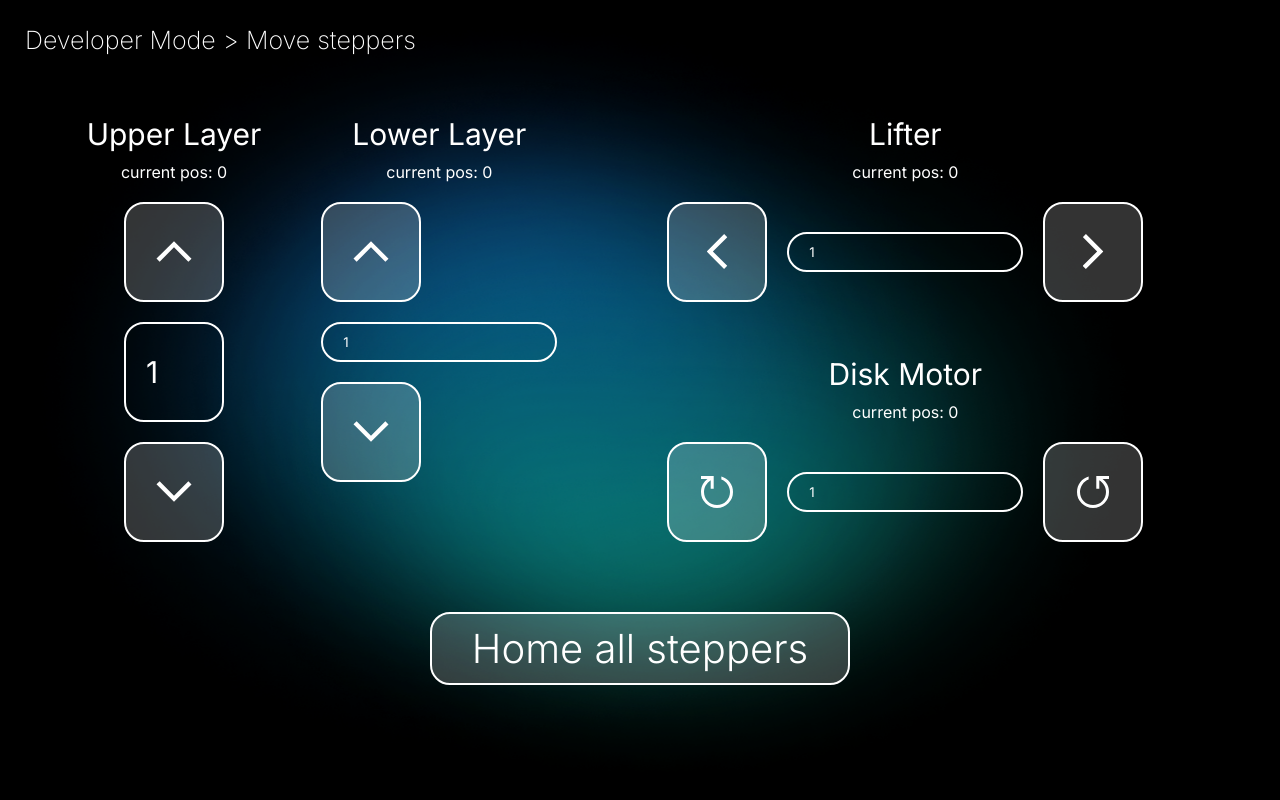
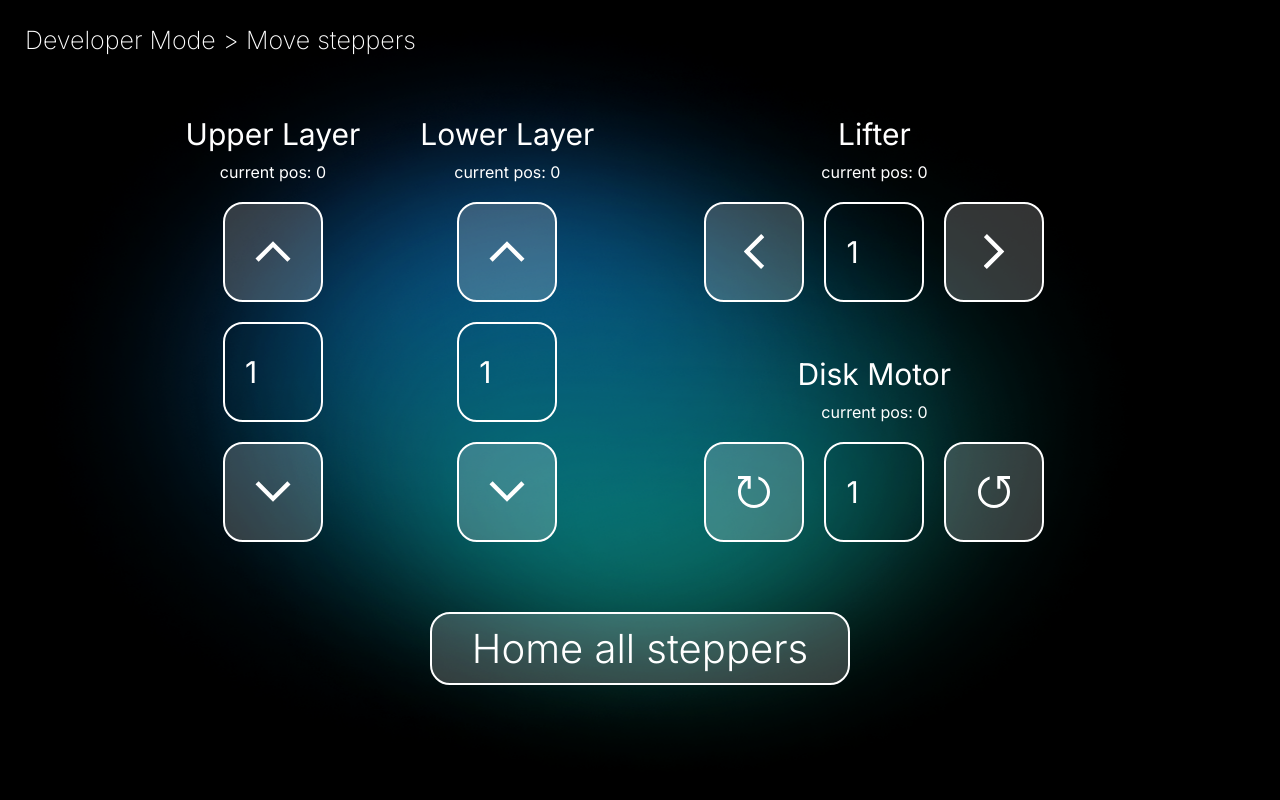
Before and after one commit to nicklas-rn/orbio, a Django app: page /developer_moveSteppers/ in a window 1280 px wide. Run offline with Django 3.2, Linux system fonts and the light colour scheme; some web fonts are replaced.

Commit message:
fix move stepper input style

```diff
--- a/orbioUI/templates/orbioUI/developer_moveSteppers.html
+++ b/orbioUI/templates/orbioUI/developer_moveSteppers.html
@@ -40,7 +40,7 @@
             <p class="element-position">current pos: <span class="element-position-value" id="element-position-lowerLayer">0</span></p>
             <div class="element-inputs element-inputs-vertical">
                 <button class="element-button element-button-vertical element-button-up" onclick="moveElement('lowerLayer', '1')"><img class="arrow arrow-up" src="/media/orbioUI/icons/arrow-up.svg"></button>
-                <input class="element-steps" id="element-steps-lowerLayer" type="number" placeholder="distance" min="1" value="1">
+                <input class="quadratic-input element-steps" id="element-steps-lowerLayer" type="number" placeholder="distance" min="1" value="1">
                 <button class="element-button element-button-vertical element-button-down" onclick="moveElement('lowerLayer', '0')"><img class="arrow arrow-down" src="/media/orbioUI/icons/arrow-up.svg"></button>
             </div>
         </div>
@@ -51,7 +51,7 @@
                 <p class="element-position">current pos: <span class="element-position-value" id="element-position-lifter">0</span></p>
                 <div class="element-inputs element-inputs-horizontal">
                     <button class="element-button element-button-horizontal element-button-up" onclick="moveElement('lifter', '1')"><img class="arrow arrow-left" src="/media/orbioUI/icons/arrow-up.svg"></button>
-                    <input class="element-steps" id="element-steps-lifter" type="number" placeholder="distance" min="1" value="1">
+                    <input class="quadratic-input element-steps" id="element-steps-lifter" type="number" placeholder="distance" min="1" value="1">
                     <button class="element-button element-button-horizontal element-button-down" onclick="moveElement('lifter', '0')"><img class="arrow arrow-right" src="/media/orbioUI/icons/arrow-up.svg"></button>
                 </div>
             </div>
@@ -60,7 +60,7 @@
                 <p class="element-position">current pos: <span class="element-position-value" id="element-position-diskMotor">0</span></p>
                 <div class="element-inputs element-inputs-horizontal">
                     <button class="element-button element-button-horizontal element-button-up" onclick="moveElement('diskMotor', '1')"><img class="arrow arrow-left" src="/media/orbioUI/icons/clockwise.svg"></button>
-                    <input class="element-steps" id="element-steps-diskMotor" type="number" placeholder="distance" min="1" value="1">
+                    <input class="quadratic-input element-steps" id="element-steps-diskMotor" type="number" placeholder="distance" min="1" value="1">
                     <button class="element-button element-button-horizontal element-button-down" onclick="moveElement('diskMotor', '0')"><img class="arrow arrow-right" src="/media/orbioUI/icons/anti-clockwise.svg"></button>
                 </div>
             </div>
```
